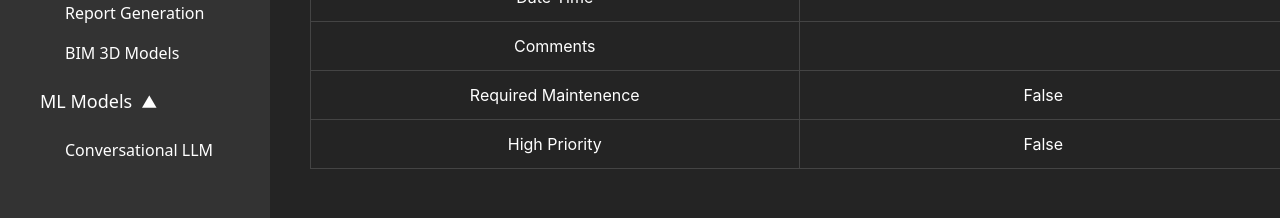
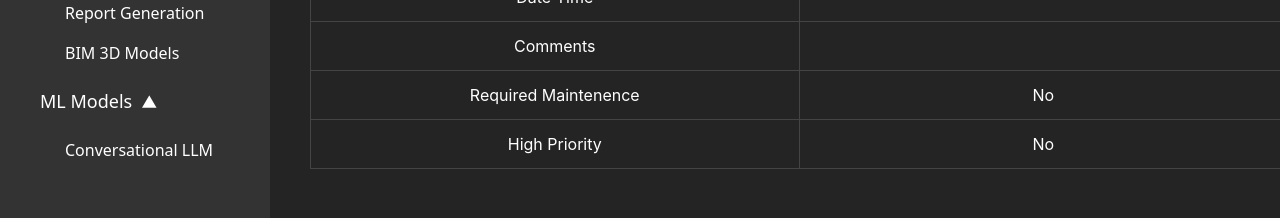
Before and after one commit to Mischief-Managers/react_app, a React (Vite) app in the folder inventory_analysis_client/: page /inventory/item/1 in a window 1280 px wide. Shown: the part 311-529 px from the top of the page. Built offline with nearby package versions, Linux system fonts and the light colour scheme; no server answers.

Commit message:
red dot feature done

```diff
--- a/inventory_analysis_client/src/components/Analysis/List_Show.tsx
+++ b/inventory_analysis_client/src/components/Analysis/List_Show.tsx
@@ -135,8 +135,8 @@ const ListShow: React.FC = () => {
                   <td><Link to={`/inventory/item/${item.record_id}`}>{item.date_time.toString()}</Link></td>
                   <td><Link to={`/inventory/item/${item.record_id}`}>{item.building}</Link></td>
                   <td><Link to={`/inventory/item/${item.record_id}`}>{item.equipment_name}</Link></td>
-                  <td><Link to={`/inventory/item/${item.record_id}`}>{item.maintenance_required === 1 ? 'True' : 'False'}</Link></td>
-                  <td><Link to={`/inventory/item/${item.record_id}`}>{item.high_priority === 1 ? 'True' : 'False'}</Link></td>
+                  <td><Link to={`/inventory/item/${item.record_id}`}>{item.maintenance_required === 1 ? 'Yes' : 'No'}</Link></td>
+                  <td><Link to={`/inventory/item/${item.record_id}`}>{item.high_priority === 1 ? 'Yes' : 'No'}</Link></td>
                   <td></td>
                 </tr>
               ))}
--- a/inventory_analysis_client/src/components/Analysis/inventory_detail.tsx
+++ b/inventory_analysis_client/src/components/Analysis/inventory_detail.tsx
@@ -42,7 +42,6 @@ const InventoryDetail: React.FC = () => {
 
     const [coordinates, setCoordinates] = useState({ x: 100, y: 200 });
 
-
     useEffect(() => {
         const postData = {
             record_id: record_id,
@@ -50,6 +49,7 @@ const InventoryDetail: React.FC = () => {
 
         const apiUrl = `${flask_api_project_url}/get-specific-record`;
         const apiUrl_2 = `${flask_api_project_url}/get-specific-image`;
+        const redDotUrl = `${flask_api_project_url}/get-image-coordinates`;
 
         axios.post(apiUrl, postData)
             .then((response) => {
@@ -61,11 +61,20 @@ const InventoryDetail: React.FC = () => {
                 setLoading(false);
             });
 
-
         axios.post(apiUrl_2, postData)
             .then((response) => {
                 setLoading(false);
                 setItemImageStr(response.data)
+            })
+            .catch((error) => {
+                setError(error.message);
+                setLoading(false);
+            });
+
+        axios.post(redDotUrl, postData)
+            .then((response) => {
+                setLoading(false);
+                setCoordinates({x: response.data.x, y: response.data.y})
             })
             .catch((error) => {
                 setError(error.message);
@@ -117,12 +126,12 @@ const InventoryDetail: React.FC = () => {
 
                             <tr>
                                 <td>Required Maintenence</td>
-                                <td>{itemData?.maintenance_required === 1 ? 'True' : 'False'}</td>
+                                <td>{itemData?.maintenance_required === 1 ? 'Yes' : 'No'}</td>
                             </tr>
 
                             <tr>
                                 <td>High Priority</td>
-                                <td>{itemData?.high_priority === 1 ? 'True' : 'False'}</td>
+                                <td>{itemData?.high_priority === 1 ? 'Yes' : 'No'}</td>
                             </tr>
                         </tbody>
                     </table>
@@ -211,7 +220,6 @@ const InventoryDetail: React.FC = () => {
 
                     </div>
 
-
                 </div>
             </div>
         </div>
--- a/inventory_analysis_client/src/constants.tsx
+++ b/inventory_analysis_client/src/constants.tsx
@@ -1 +1 @@
-export const FLASK_API_URL = "https://dc7c-91-194-240-2.ngrok-free.app";
+export const FLASK_API_URL = "https://1cf5-91-194-240-2.ngrok-free.app";
```
